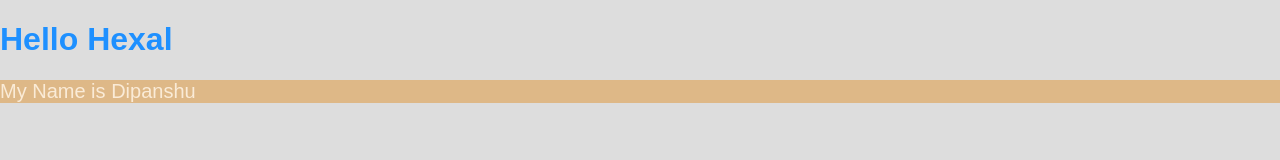
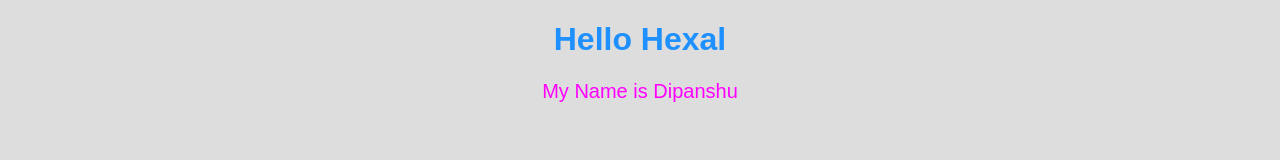
Before and after one commit to DipanshuShora/hexal, a React app: page / in a window 1280 px wide. Built offline with nearby package versions, Linux system fonts and the light colour scheme.

Commit message:
heading.less

```diff
--- a/src/less/heading.less
+++ b/src/less/heading.less
@@ -2,9 +2,10 @@
 .head{
   color: @heading-color;
   font-family: "Browallia New", sans-serif;
+  text-align: center;
   .para{
-    background: burlywood;
-    color: antiquewhite;
+    color: magenta;
     font-size: 20px;
+    text-align: center;
   }
 }
```
